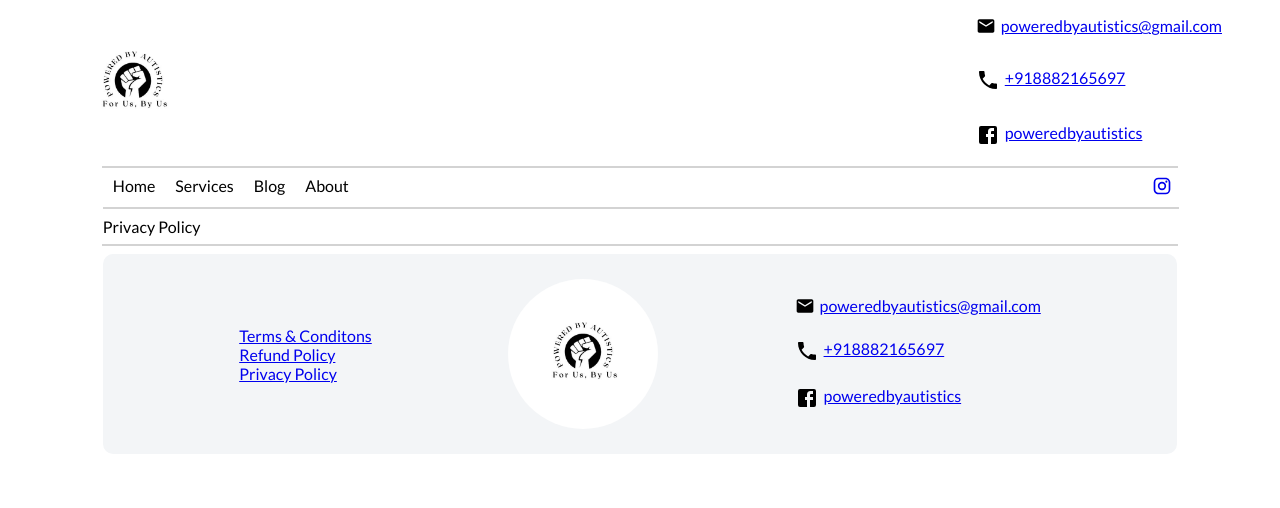
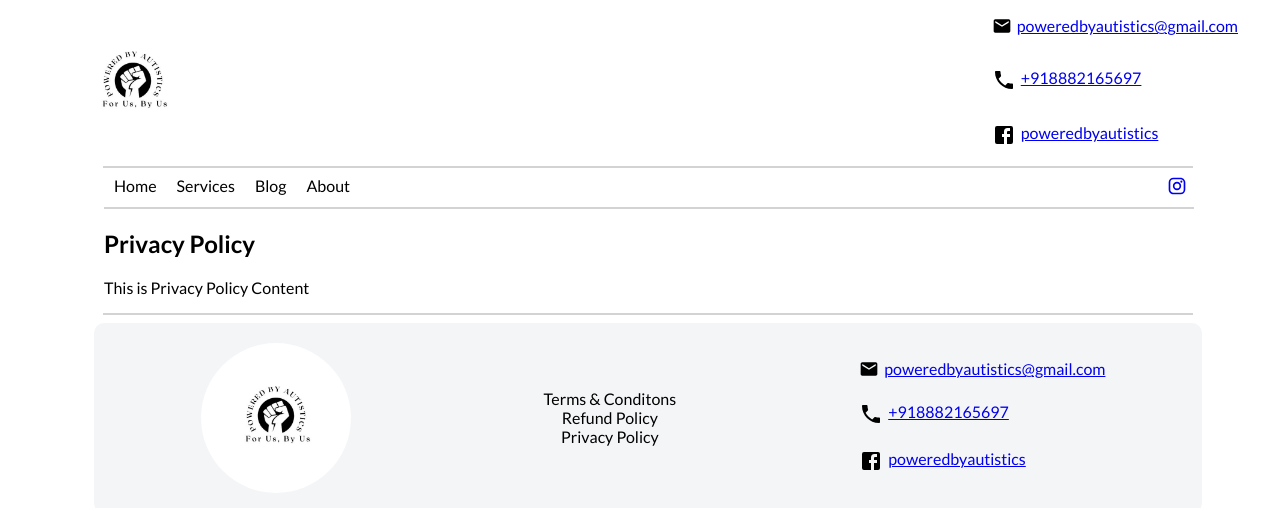
Before and after one commit to vdhyutidhara/poweredbyautistics-app, a React (Create React App) app: page /privacyPolicy in a window 1280 px wide. Shown: the top 508 px of the page. Built offline with nearby package versions, Linux system fonts and the light colour scheme.

Commit message:
addded the CSS and Content of the page

```diff
--- a/src/App.js
+++ b/src/App.js
@@ -1,12 +1,12 @@
-import React from 'react';
+import React from "react";
 import styles from "./App.module.css";
-import Header from './Components/Header/Header';
-import Router from './Routes/Router';
-import Footer from './Components/Foooter/Footer';
+import Header from "./Components/Header/Header";
+import Router from "./Routes/Router";
+import Footer from "./Components/Foooter/Footer";
 
 function App() {
   return (
-    <div className="App">
+    <div className={styles.app}>
       <Header />
       <hr className={styles.horLineStyle} />
       <Router />
--- a/src/App.module.css
+++ b/src/App.module.css
@@ -7,9 +7,16 @@
 
 body {
   font-family: "Lato", sans-serif;
+  display: flex;
+  flex-direction: column;
+  justify-items: center;
+  width: 100%;
 }
 
 .horLineStyle {
   width: 85%;
   border: 0.25px solid lightgrey;
 }
+.app {
+  display: block;
+}
--- a/src/Components/Foooter/Footer.jsx
+++ b/src/Components/Foooter/Footer.jsx
@@ -6,19 +6,22 @@ import ContactInfo from "../ContactInfo";
 export default function Footer() {
   return (
     <div className={styles.footerContainer}>
-      <div className={styles.footermenu}>
-        <a href="/terms&condition">Terms & Conditons</a>
-        <a href="/refundPolicy">Refund Policy</a>
-        <a href="/privacyPolicy">Privacy Policy</a>
-      </div>
-      <div className={styles.headerMain}>
+      <div className={(styles.headerMain, styles.footersection)}>
         <Avatar
           alt="Logo"
           src="images/logo.png"
           sx={{ height: "auto", width: "150px", margin: "0px auto" }}
         />
       </div>
-      <ContactInfo />
+      <div className={styles.footersection}>
+        <div className={styles.footermenu}>
+          <a href="/terms&condition">Terms & Conditons</a>
+          <a href="/refundPolicy">Refund Policy</a>
+          <a href="/privacyPolicy">Privacy Policy</a>
+        </div>
+      </div>
+
+      <ContactInfo className={styles.footersection} />
     </div>
   );
 }
--- a/src/Components/Foooter/Footer.module.css
+++ b/src/Components/Foooter/Footer.module.css
@@ -1,12 +1,13 @@
 .footerContainer {
   margin: auto;
   width: 85%;
+  padding: 10px;
   background-color: #f3f5f7;
-  height: 200px;
   border-radius: 10px;
   display: flex;
   flex-direction: row;
-  justify-content: space-evenly;
+  justify-content: space-around;
+  flex-wrap: wrap;
   align-items: center;
 }
 
@@ -20,4 +21,15 @@
   flex-direction: column;
   text-decoration: none;
   color: black;
+  justify-content: center;
+  align-items: center;
 }
+.footermenu a {
+  color: black;
+  text-decoration: none;
+}
+
+.footersection {
+  flex-shrink: 1;
+  padding: 10px;
+}
--- a/src/Components/Foooter/privacyPolicy.jsx
+++ b/src/Components/Foooter/privacyPolicy.jsx
@@ -1,3 +1,8 @@
 export default function PrivacyPolicy() {
-  return <div>Privacy Policy</div>;
+  return (
+    <div>
+      <h2>Privacy Policy</h2>
+      <p>This is Privacy Policy Content</p>
+    </div>
+  );
 }
--- a/src/Components/Foooter/refundPolicy.jsx
+++ b/src/Components/Foooter/refundPolicy.jsx
@@ -1,3 +1,8 @@
 export default function RefundPolicy() {
-  return <div>Refund Policy</div>;
+  return (
+    <div>
+      <h2>Refund Policy</h2>
+      <p>This is Refund Policy Content</p>
+    </div>
+  );
 }
--- a/src/Components/Foooter/termsCondition.jsx
+++ b/src/Components/Foooter/termsCondition.jsx
@@ -1,3 +1,8 @@
 export default function TermsCondition() {
-  return <div>Terms & Condition</div>;
+  return (
+    <div>
+      <h2>Terms & Conditions</h2>
+      <p>This is Terms & Condition Content</p>
+    </div>
+  );
 }
```
